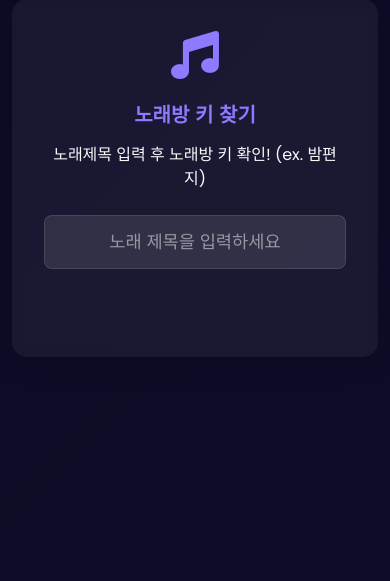
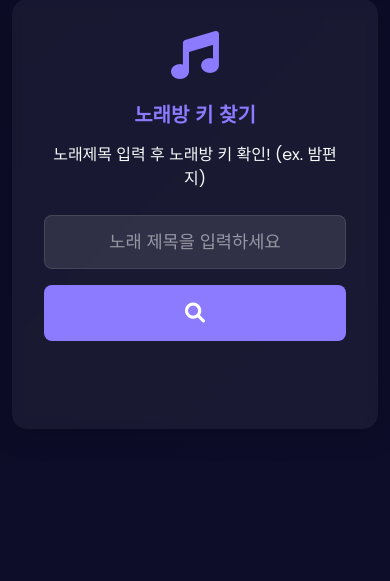
Before and after one commit to Jinwoo-Ha/Noraehe, a Django app: page / in a window 390 px wide. Shown: the part 1767-2348 px from the top of the page. Run offline with Django 4.2, Linux system fonts and the light colour scheme; some libraries are stand-ins or nearby versions.

Commit message:
search problem solved

```diff
--- a/myapp/templates/myapp/home.html
+++ b/myapp/templates/myapp/home.html
@@ -85,12 +85,15 @@
                         <!-- 노래 검색 폼 -->
                         <form class="search-form mb-4" id="songSearchForm" method="post">
                             {% csrf_token %}
-                            <div class="note-input mb-3">
+                            <div class="note-input mb-3 d-flex align-items-center">
                                 <input type="text"
-                                       class="form-control form-control-lg text-center"
+                                       class="form-control form-control-lg text-center me-2"
                                        id="songTitle"
                                        name="song_title"
                                        placeholder="노래 제목을 입력하세요">
+                                <button type="submit" class="btn btn-primary btn-lg">
+                                    <i class="fas fa-search"></i>
+                                </button>
                             </div>
                         </form>
 
@@ -244,6 +247,8 @@ document.addEventListener('DOMContentLoaded', function() {
                 document.getElementById('resultTitle').textContent = data.data.title;
                 document.getElementById('resultArtist').textContent = data.data.artist;
                 document.getElementById('resultOriginalKey').textContent = data.data.original_range;
+                document.getElementById('resultRecommendedKey').textContent = data.data.adjustment;  // 이 부분 확인
+
 
                 // 프로그레스바 업데이트
                 updateProgressBar(data.data.compatibility);
@@ -409,6 +414,7 @@ function updateProgressBar(compatibility) {
     }
 
     /* 검색 입력 스타일 수정 */
+/* 검색 입력 스타일 수정 */
     #songTitle.form-control {
         background-color: rgba(255, 255, 255, 0.1);
         border: 1px solid rgba(255, 255, 255, 0.2);
@@ -416,7 +422,35 @@ function updateProgressBar(compatibility) {
         font-size: 1.1rem;
         border-radius: 8px;
         padding: 0.8rem;
-        margin-bottom: 1rem;
+    }
+
+    .btn-primary {
+        background-color: var(--primary-color);
+        border: none;
+        padding: 0.8rem 1.2rem;
+        border-radius: 8px;
+        transition: all 0.3s ease;
+    }
+
+    .btn-primary:hover {
+        background-color: var(--accent-color);
+        transform: translateY(-2px);
+        box-shadow: 0 4px 15px rgba(108, 99, 255, 0.3);
+    }
+
+    .note-input {
+        gap: 0.5rem;
+    }
+
+    @media (max-width: 768px) {
+        .note-input {
+            flex-direction: column;
+            gap: 1rem;
+        }
+
+        .btn-primary {
+            width: 100%;
+        }
     }
 
     #songTitle.form-control:focus {
--- a/myapp/views.py
+++ b/myapp/views.py
@@ -94,12 +94,17 @@ def search_song(request):
 
                 compatibility_score = compatibility_calculator.calculate_compatibility()
 
+                # 키 조정값 계산도 함께 가져오기
+                key_shift, octave_shift = compatibility_calculator.key_shift, compatibility_calculator.octave_shift
+                adjustment_message = get_adjustment_message(key_shift, octave_shift)
+
                 return JsonResponse({
                     'status': 'success',
                     'data': {
                         'title': song.title,
                         'artist': song.artist,
                         'original_range': f"{song.lowest_note}-{song.highest_note}",
+                        'adjustment': adjustment_message,  # 이 부분이 추가되어야 함
                         'compatibility': compatibility_score
                     }
                 })
```
